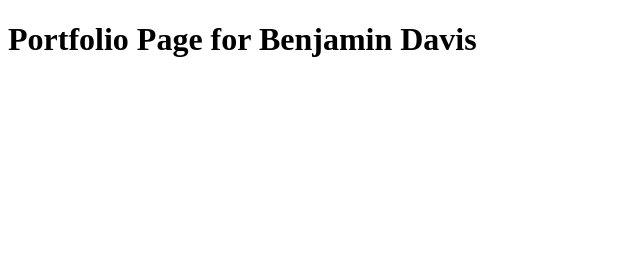
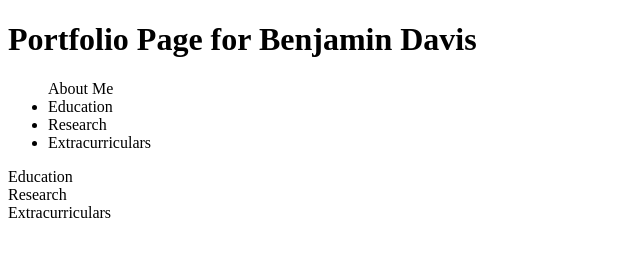
Before and after one commit to davisbc26/davisbc26.github.io, a plain HTML site: page index.html in a window 1280 px wide. Shown: the whole page, without its empty margins (0-640 px from the left). Drawn offline with Linux system fonts and the light colour scheme.

Commit message:
I have really nothing to add... just editing the website i guess :/

```diff
--- a/index.html
+++ b/index.html
@@ -6,10 +6,31 @@
         <title>CIS 463 Robotics</title>
     </head>
 
-    <body>
+    <header>
         <h1>
             Portfolio Page for Benjamin Davis
         </h1>
 
-    </body>
+    </header>
+
+    <nav>
+        <ul>
+            <p1>About Me</p1>
+            <li>Education</li>
+            <li>Research</li>
+            <li>Extracurriculars</li>
+        </ul>
+
+        <section>
+            Education
+        </section>
+
+        <section>
+            Research
+        </section>
+
+        <section>
+            Extracurriculars
+        </section>
+    </nav>
 </html>
```
